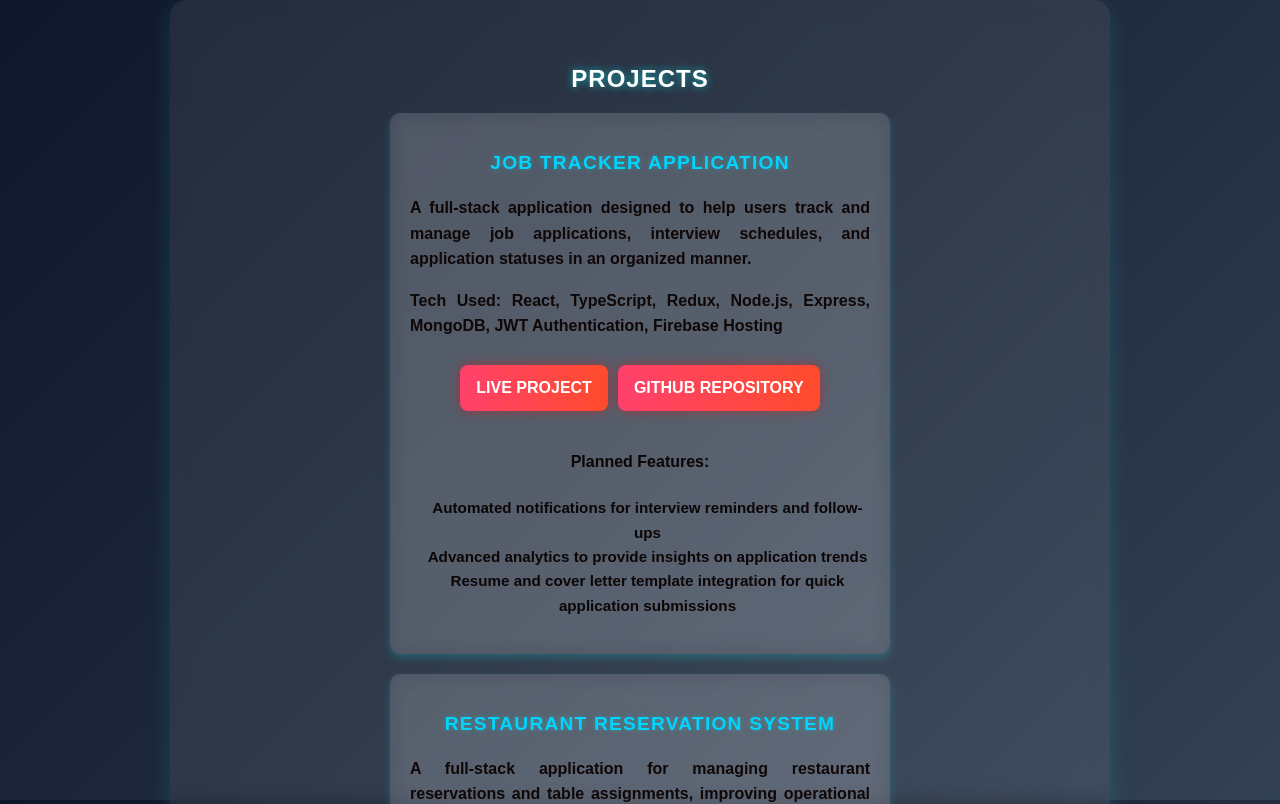
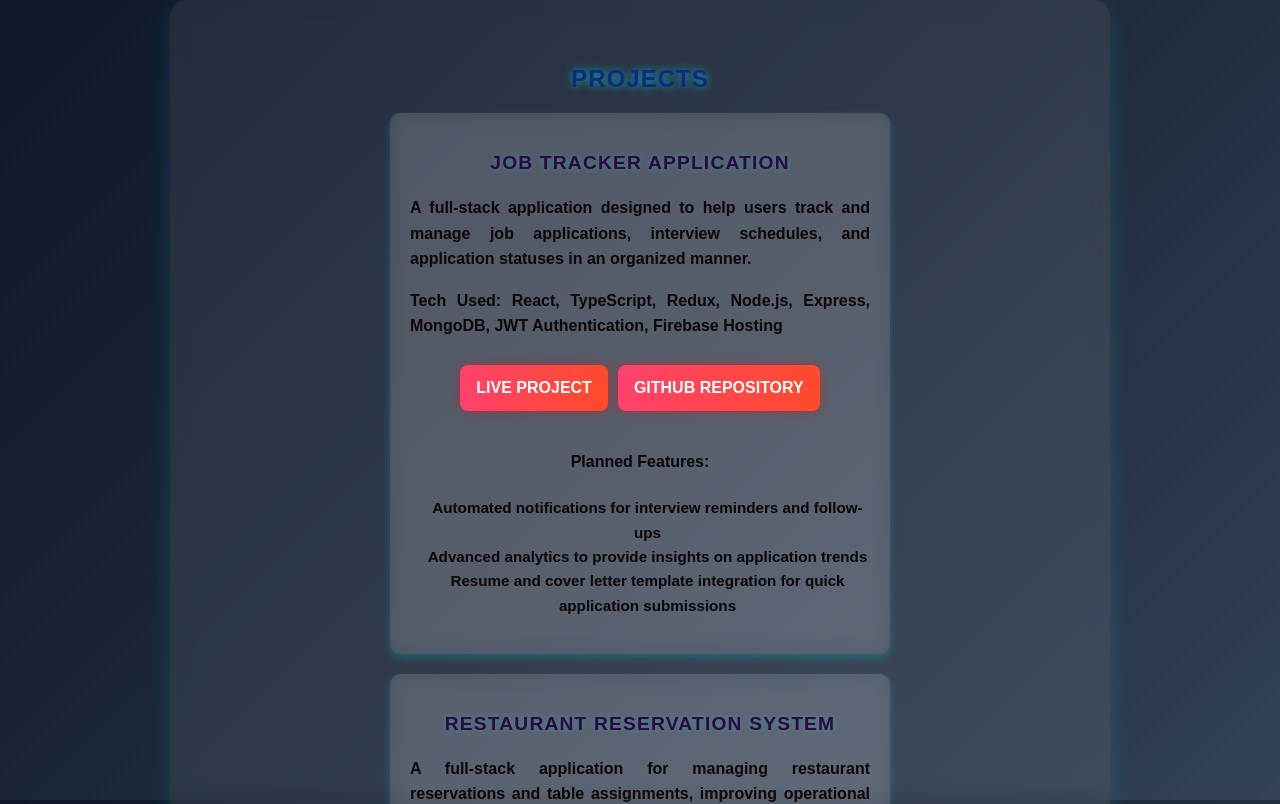
Before and after one commit to Carlosbnyc/my-portfolio, a React (Vite) app: page /projects in a window 1280 px wide. Shown: the top 804 px of the page. Built offline with nearby package versions, Linux system fonts and the light colour scheme.

Commit message:
fixed h2's

```diff
--- a/src/components/Bio/Bio.css
+++ b/src/components/Bio/Bio.css
@@ -24,10 +24,10 @@
 
 .hero-subtitle {
   font-size: 1.6rem;
+  font-style: italic;
   font-weight: 600;
   text-align: center;
   margin-bottom: 1rem;
-  color: #3c5f70;
   text-transform: uppercase;
 }
 
--- a/src/components/Contact/Contact.css
+++ b/src/components/Contact/Contact.css
@@ -15,7 +15,7 @@
   font-size: 1.5rem;
   text-align: center;
   margin-bottom: 15px;
-  color: #ffffff;
+  color: #0e2b82;
   text-shadow: 0px 0px 8px rgba(0, 255, 255, 0.6);
 }
 
--- a/src/components/Education/Education.css
+++ b/src/components/Education/Education.css
@@ -15,7 +15,7 @@
   font-size: 1.5rem;
   text-align: center;
   margin-bottom: 15px;
-  color: #ffffff;
+  color: #0e2b82;
   text-shadow: 0px 0px 8px rgba(0, 255, 255, 0.6);
 }
 
--- a/src/components/FINRALicenses/FinraLicenses.css
+++ b/src/components/FINRALicenses/FinraLicenses.css
@@ -15,7 +15,7 @@
   font-size: 1.5rem;
   text-align: center;
   margin-bottom: 15px;
-  color: #ffffff;
+  color: #0e2b82;
   text-shadow: 0px 0px 8px rgba(0, 255, 255, 0.6);
 }
 
--- a/src/components/Home.css
+++ b/src/components/Home.css
@@ -59,7 +59,6 @@ h2 {
   letter-spacing: 1px;
   text-align: center;
   margin-bottom: 25px;
-  text-shadow: 0 0 12px rgba(0, 255, 255, 0.8);
 }
 
 /* 🔹 Paragraph Text */
--- a/src/components/Projects/Projects.css
+++ b/src/components/Projects/Projects.css
@@ -11,7 +11,6 @@
   font-size: 1.5rem;
   text-align: center;
   margin-bottom: 15px;
-  color: #ffffff;
   text-shadow: 0px 0px 8px rgba(0, 255, 255, 0.6);
 }
 
@@ -50,7 +49,7 @@
 .project-card h3 {
   font-size: 1.1rem;
   font-weight: 700;
-  color: #00d4ff;
+  color: #2e0743;
   text-shadow: 0px 0px 6px rgba(0, 255, 255, 0.3);
 }
 
--- a/src/components/WorkExperience/WorkExperience.css
+++ b/src/components/WorkExperience/WorkExperience.css
@@ -20,7 +20,7 @@
   font-weight: 700;
   text-transform: uppercase;
   letter-spacing: 1.2px;
-  color: #00d4ff;
+  color: #02596a;
   margin-bottom: 10px;
 }
 
```
Also changed, not shown: 4 other files (tests, documents, lock files or other folders).
